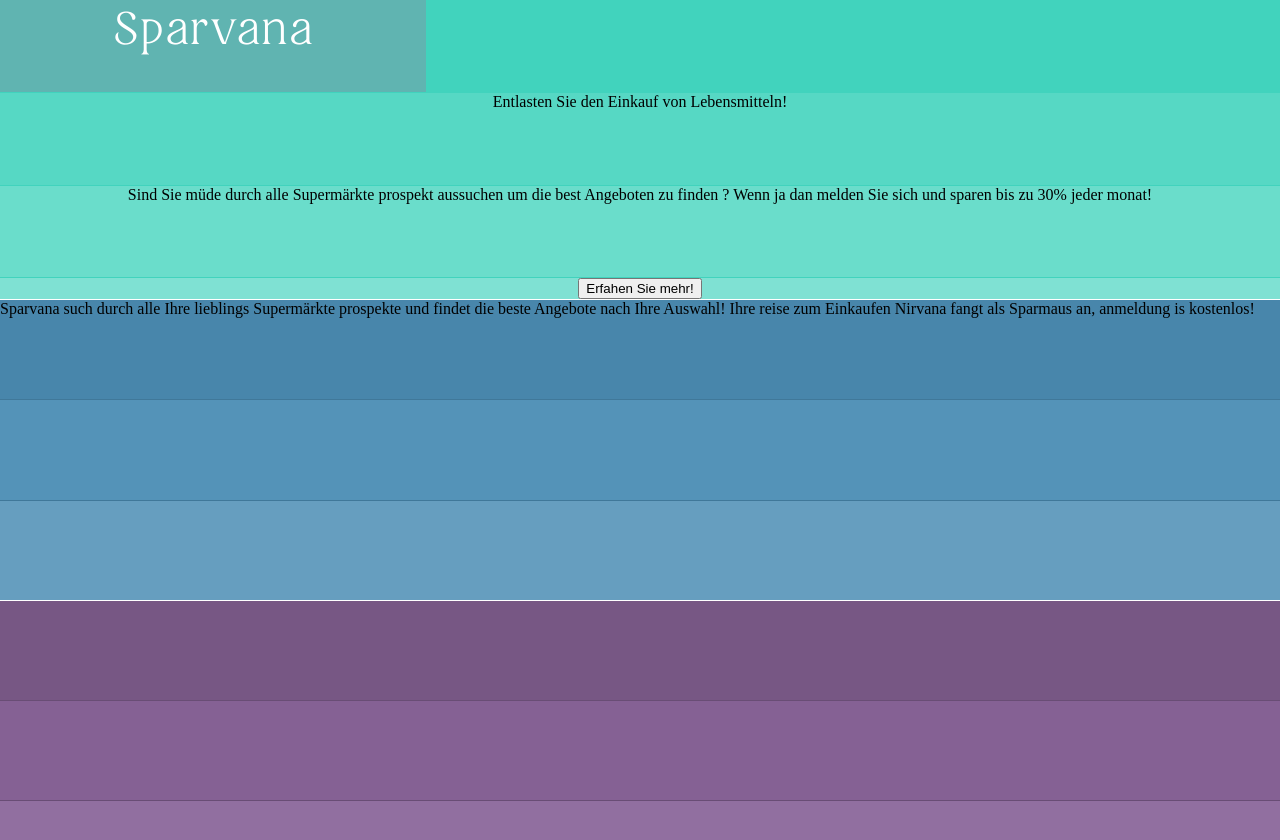
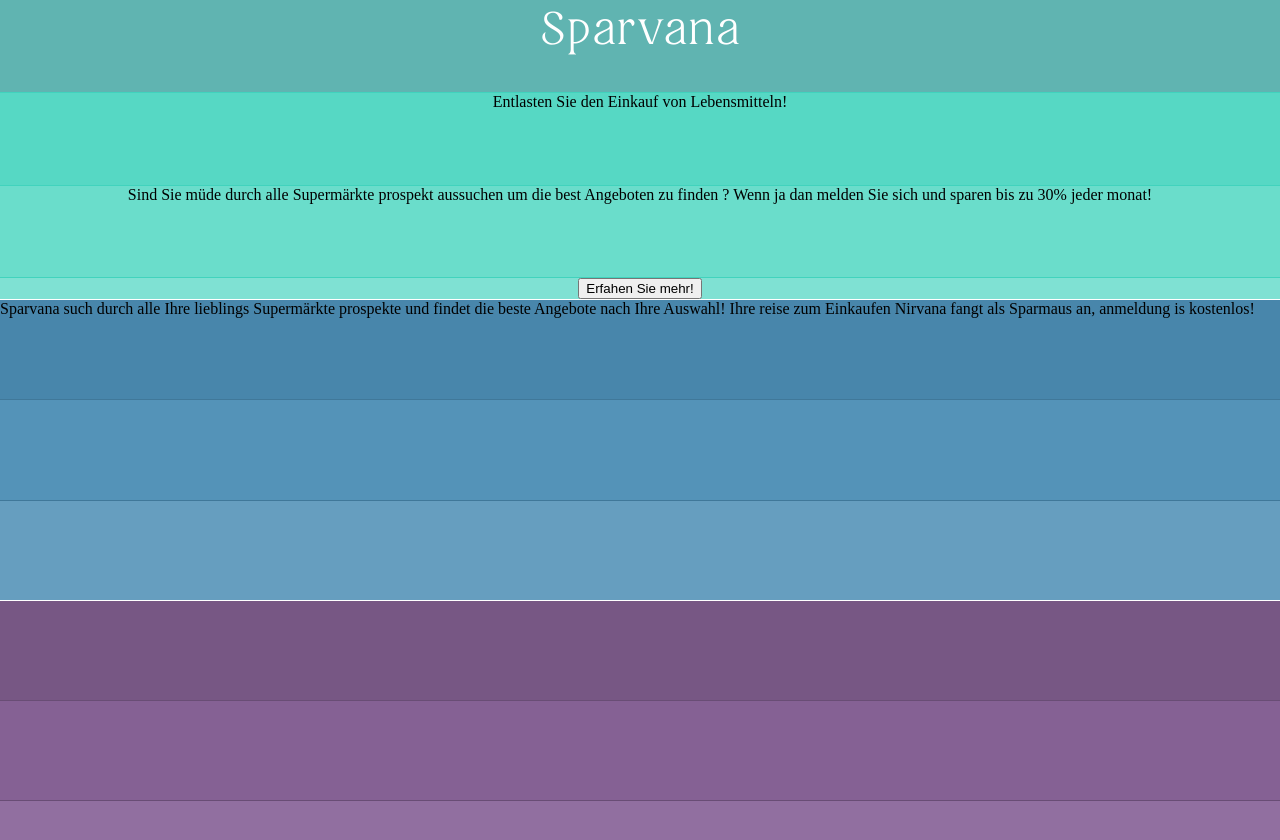
Before and after one commit to paulovfc/supermarket_get, a Jekyll site: the page built from index.md, in a window 1280 px wide. Shown: the top 840 px of the page. Built offline with Jekyll 4.4.1, drawn with Linux system fonts in a browser that asks for light colours; comment, search, counter and statistics services are not loaded.

Commit message:
image work

```diff
--- a/assets/css/styles.scss
+++ b/assets/css/styles.scss
@@ -33,9 +33,17 @@ html, body, .grid-container { height: 100%; margin: 0; }
   background: #41D3BD;
 }
 
+div.title {
+	grid-area: title;
+	background-color: rgba(100, 177,177, 0.9);
+	color:white;
+	font-family:restoraextralight-1;
+	font-size:46px;
+}
+
 .first_headline {
   grid-area: first_headline;
-   background:#56d8c4;
+  background:#56d8c4;
 }
 
 .second_headline {
@@ -94,10 +102,3 @@ background:#856194;}
 
 .footer { grid-area: footer;
 background:#916fa0;}
-
-div.title {
-	background-color: rgba(100, 177,177, 0.9);
-	color:white;
-	font-family:restoraextralight-1;
-	font-size:46px;
-}
```
